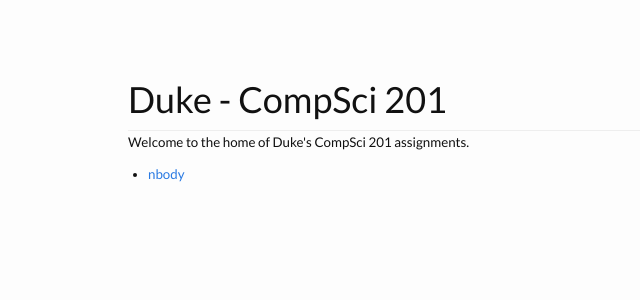
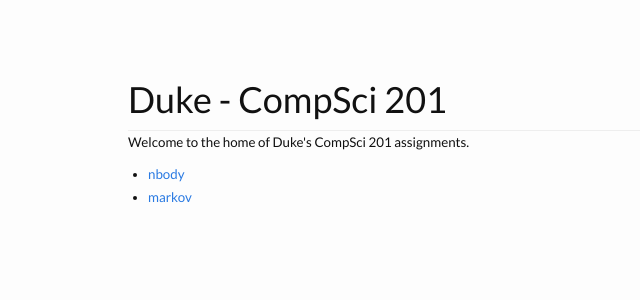
Before and after one commit to compsci201/compsci201.github.io, a Jekyll site: the page built from index.html, in a window 1280 px wide. Shown: the top 300 px of the page, without its empty margins (0-640 px from the left). Built offline with Jekyll 4.4.1, drawn with Linux system fonts in a browser that asks for light colours; nearby versions of some CDN libraries.

Commit message:
Update _config.yml
Adding link to Markov assignment

```diff
--- a/_config.yml
+++ b/_config.yml
@@ -13,3 +13,4 @@ highlighter: pygments
 
 assignments:
 - title: nbody
+- title: markov
```
